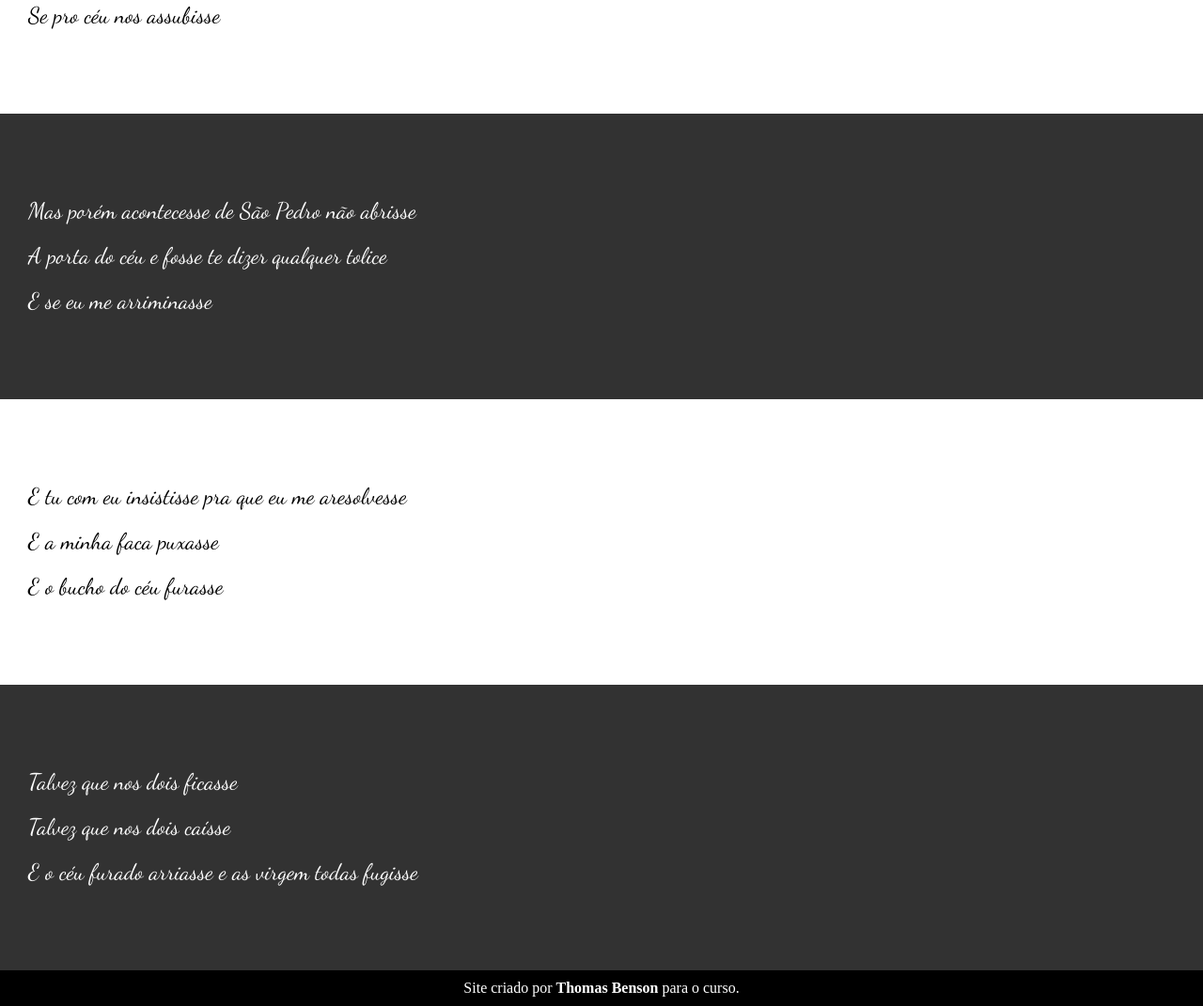
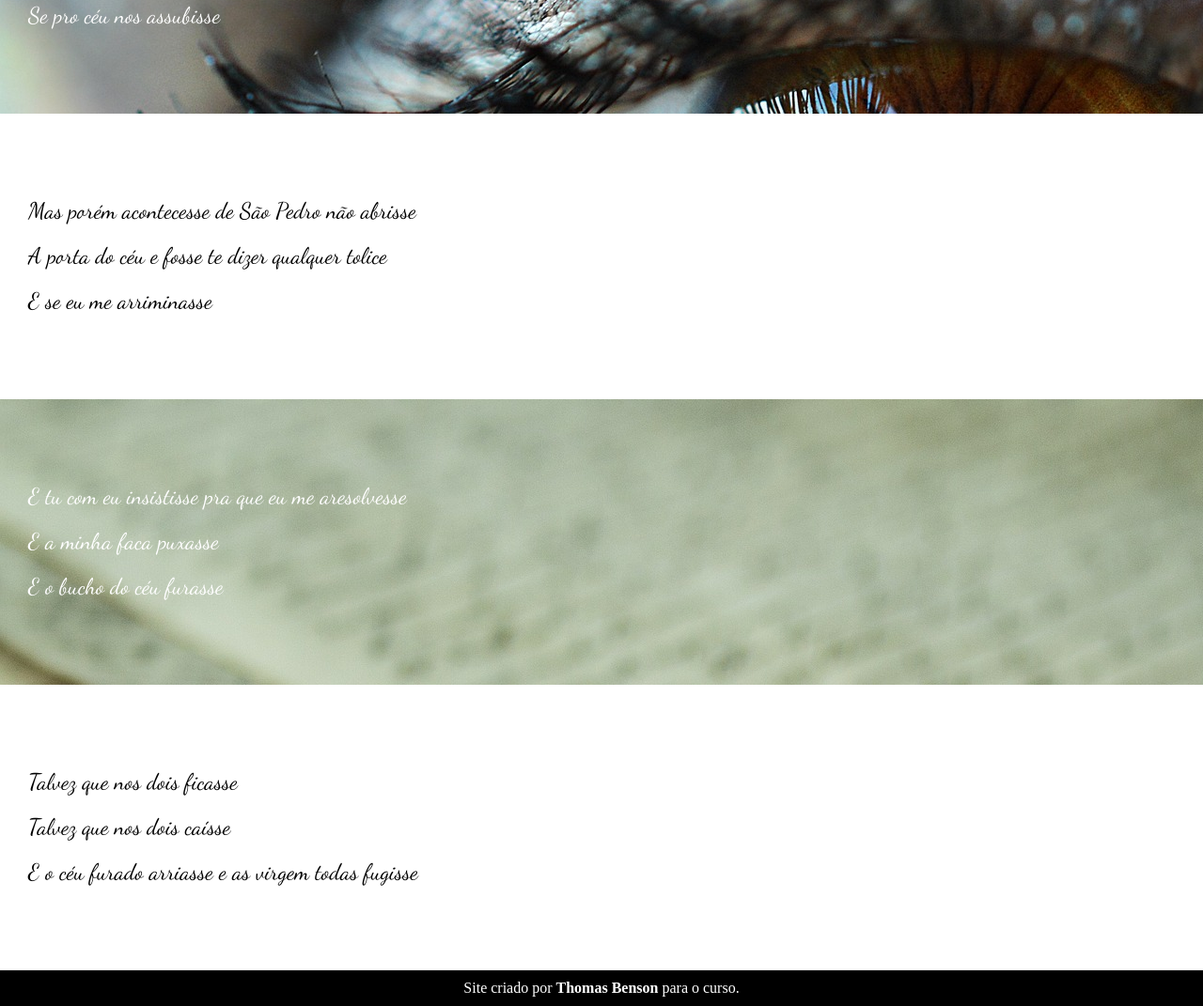
Before and after one commit to okokthomas/html-css, a plain HTML site: page exercicios/desafio012/index.html in a window 1280 px wide. Shown: the part 600-1671 px from the top of the page at 94% size. Drawn offline with Linux system fonts and the light colour scheme; files whose address does not match are found by name.

Commit message:
Update index.html

```diff
--- a/exercicios/desafio012/index.html
+++ b/exercicios/desafio012/index.html
@@ -13,7 +13,7 @@
         <p><a href="https://www.culturagenial.com/cordel-nordestino-poemas/" target="_blank">Zé da Luz</a></p>
     </header>
 
-    <section class="normal">
+    <section class="imagem" id="img01">
         Se um dia nós se gostasse <br>
         Se um dia nós se queresse <br>
         Se nos dois se empareasse <br>
@@ -24,21 +24,21 @@
         Se pro céu nos assubisse
     </section>
 
-    <section class="imagem">
+    <section class="normal">
         Mas porém acontecesse de São Pedro não abrisse <br>
         A porta do céu e fosse te dizer qualquer tolice <br>
         E se eu me arriminasse
     </section>
 
 
-    <section class="normal">
+    <section class="imagem" id="img02">
         E tu com eu insistisse pra que eu me aresolvesse <br>
         E a minha faca puxasse <br>
         E o bucho do céu furasse
     </section>
 
 
-    <section class="imagem">
+    <section class="normal">
         Talvez que nos dois ficasse <br>
         Talvez que nos dois caísse <br>
         E o céu furado arriasse e as virgem todas fugisse
```
